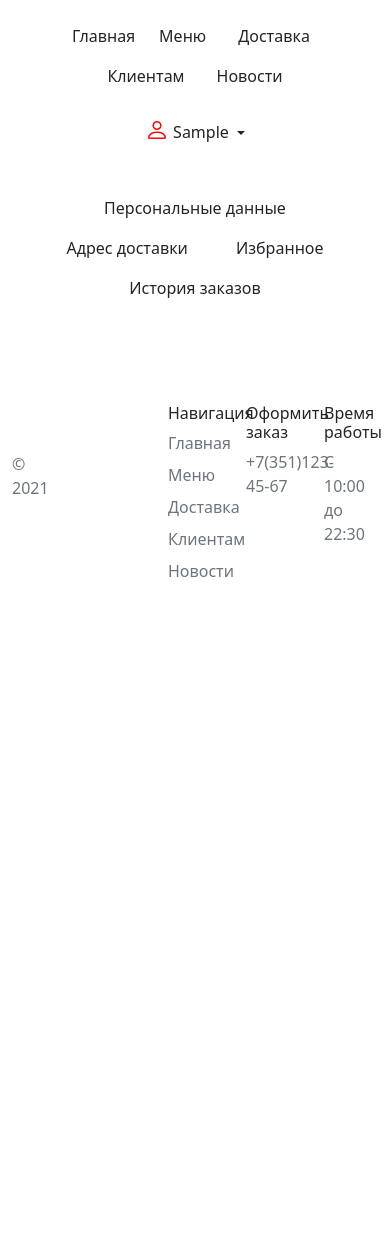
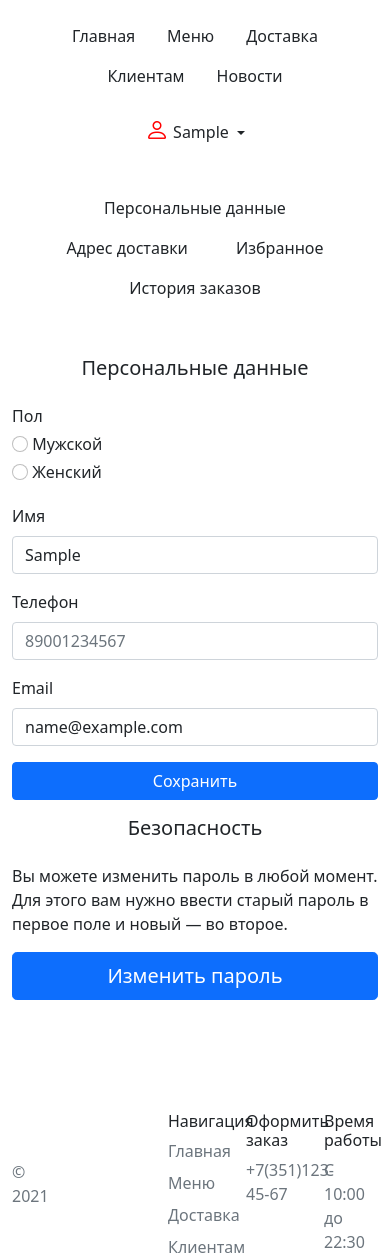
Before and after one commit to hungryseven/delivery_web_app, a Flask app: page /profile/info in a window 390 px wide. Shown: the top 1257 px of the page. Before the commit the page ends 577 px from the top, so only its background shows below. Run offline with Flask 2, Linux system fonts and the light colour scheme; the visitor is signed in with stand-in values (Sample User, id 1); data comes from the database, SQL or seed files in the repository; both versions use the stored data as it was after the commit; some libraries are stand-ins or nearby versions.

Commit message:
added personal info page

```diff
--- a/app/auth/forms.py
+++ b/app/auth/forms.py
@@ -8,7 +8,8 @@ validaion_messages = {
     'incorrect email': 'Неверный формат электронной почты',
     'not equal': 'Пароли не совпадают',
     'incorrect password': 'Неверный формат пароля',
-    'length': 'Пароль должен содержать минимум 8 символов'
+    'length': 'Пароль должен содержать минимум 8 символов',
+    'email not available': 'Введенный адрес электронной почты уже используется'
 }
 
 class LoginForm(FlaskForm):
@@ -36,4 +37,4 @@ class RegisterForm(FlaskForm):
     def validate_email(self, email):
         user = User.query.filter_by(email=email.data).first()
         if user is not None:
-            raise ValidationError('Введенный адрес электронной почты уже используется')
+            raise ValidationError(validaion_messages['email not available'])
--- a/app/models.py
+++ b/app/models.py
@@ -5,7 +5,9 @@ from werkzeug.security import generate_password_hash, check_password_hash
 class User(UserMixin, db.Model):
     id = db.Column(db.Integer, primary_key=True)
     first_name = db.Column(db.String(25))
+    sex = db.Column(db.String(7))
     email = db.Column(db.String(120), index=True, unique=True)
+    phone_number = db.Column(db.String(11), index=True)
     password_hash = db.Column(db.String(128))
 
     def __repr__(self):
--- a/app/profile/forms.py
+++ b/app/profile/forms.py
@@ -0,0 +1,44 @@
+from flask_wtf import FlaskForm
+from flask_login import current_user
+from app.models import User
+from wtforms import StringField, PasswordField, TelField, RadioField, SubmitField
+from wtforms.validators import DataRequired, Email, EqualTo, Length, Regexp, ValidationError
+
+validaion_messages = {
+    'data': 'Поле обязательно для заполнения',
+    'incorrect email': 'Неверный формат электронной почты',
+    'not equal': 'Пароли не совпадают',
+    'incorrect password': 'Неверный формат пароля',
+    'length': 'Пароль должен содержать минимум 8 символов',
+    'email not available': 'Введенный адрес электронной почты уже используется',
+    'phone not available': 'Введенный номер телефона уже используется'
+}
+
+class InfoForm(FlaskForm):
+    sex = RadioField('Пол', choices=['Мужской', 'Женский'], coerce=str)
+    first_name = StringField('Имя', validators=[DataRequired(message=validaion_messages['data'])])
+    phone_number = TelField('Телефон', validators=[])
+    email = StringField('Email', validators=[Email(message=validaion_messages['incorrect email'])])
+    submit_info = SubmitField('Сохранить')
+
+    def validate_phone_number(self, phone_number):
+        user = User.query.filter_by(phone_number=phone_number.data).first()
+        if user is not None and user != current_user and phone_number.data != '':
+            raise ValidationError(validaion_messages['phone not available'])
+
+    def validate_email(self, email):
+        user = User.query.filter_by(email=email.data).first()
+        if user is not None and user != current_user:
+            raise ValidationError(validaion_messages['email not available'])
+
+class PasswordForm(FlaskForm):
+    current_password = PasswordField(
+        'Текущий пароль', validators=[DataRequired(message=validaion_messages['data'])])
+    new_password = PasswordField(
+        'Новый пароль', validators=[DataRequired(message=validaion_messages['data']),
+                                    Length(min=8, max=20, message=validaion_messages['length']),
+                                    Regexp('^(?=.*[0-9])(?=.*[a-zA-Z])(?=\S+$).{1,}$', message=validaion_messages['incorrect password'])])
+    new_password2 = PasswordField(
+        'Повторите пароль', validators=[DataRequired(message=validaion_messages['data']),
+                                        EqualTo('new_password', message=validaion_messages['not equal'])])
+    submit_password = SubmitField('Сохранить')
--- a/app/profile/views.py
+++ b/app/profile/views.py
@@ -1,20 +1,45 @@
-from flask import redirect, url_for, render_template
-from flask_login import current_user
+from flask import redirect, url_for, render_template, flash
+from flask_login import current_user, login_required
+from app import db
+from app.models import User
 from app.profile import bp
+from app.profile.forms import InfoForm, PasswordForm
 
 
-@bp.route('/profile/info')
+@bp.route('/profile/info', methods=['GET', 'POST'])
+@login_required
 def info():
-    return render_template('profile/info.html', title='Персональные данные')
+    info_form = InfoForm()
+    password_form = PasswordForm()
+    if info_form.submit_info.data and info_form.validate():
+        current_user.sex = info_form.sex.data
+        current_user.first_name = info_form.first_name.data
+        current_user.phone_number = info_form.phone_number.data
+        current_user.email = info_form.email.data
+        db.session.commit()
+        flash('Данные успешно сохранены')
+        return redirect(url_for('profile.info'))
+    if password_form.submit_password.data and password_form.validate():
+        if not current_user.check_password(password_form.current_password.data):
+            flash('Неверный пароль')
+            return redirect(url_for('profile.info'))
+        current_user.set_password(password_form.new_password.data)
+        db.session.commit()
+        flash('Пароль успешно изменен')
+        return redirect(url_for('profile.info'))
+    return render_template('profile/info.html', title='Персональные данные', info_form=info_form, password_form=password_form)
 
-@bp.route('/profile/address')
+@bp.route('/profile/address', methods=['GET', 'POST'])
+@login_required
 def address():
     return render_template('profile/address.html', title='Адрес доставки')
 
 @bp.route('/profile/favourites')
+@login_required
 def favourites():
     return render_template('profile/favourites.html', title='Избранное')
 
 @bp.route('/profile/orders')
+@login_required
 def orders():
     return render_template('profile/orders.html', title='История заказов')
--- a/app/templates/auth/login.html
+++ b/app/templates/auth/login.html
@@ -36,7 +36,6 @@
                         Впервые у нас?
                         <a href="{{ url_for('auth.register') }}" class="text-decoration-none">Зарегистрироваться</a>
                     </p>
-
                 </div>
             </div>
         </div>
--- a/app/templates/base.html
+++ b/app/templates/base.html
@@ -18,7 +18,7 @@
           </a>
 
           <ul class="nav col-12 col-md-auto mb-3 justify-content-center mb-md-0">
-            <li><a href="{{ url_for('main.index') }}" class="nav-link px-2 link-dark active">Главная</a></li>
+            <li><a href="{{ url_for('main.index') }}" class="nav-link px-3 link-dark active">Главная</a></li>
             <li><a href="#" class="nav-link px-3 link-dark">Меню</a></li>
             <li><a href="#" class="nav-link px-3 link-dark">Доставка</a></li>
             <li><a href="#" class="nav-link px-3 link-dark">Клиентам</a></li>
--- a/app/templates/profile/_navbar.html
+++ b/app/templates/profile/_navbar.html
@@ -1,5 +1,5 @@
 
-    <div class="container">
+    <div class="container mb-5">
         <ul class="nav justify-content-center">
             <li class="nav-item">
               <a class="nav-link px-4 link-dark active" aria-current="page" href="#">Персональные данные</a>
--- a/app/templates/profile/info.html
+++ b/app/templates/profile/info.html
@@ -2,4 +2,100 @@
 
 {% block app_content %}
     {% include 'profile/_navbar.html' %}
+    {% include '_flashed.html' %}
+    <div class="container">
+        <div class="row d-flex justify-content-center">
+            <div class="col-12 col-md-6 col-lg-4 col-xl-4 mx-5">
+                <h5 class="mb-4 text-center">Персональные данные</h5>
+                <form action="" method="post" novalidate>
+                    {{ info_form.hidden_tag() }}
+                    <div class="mb-3">
+                        {{ info_form.sex.label(class_="mb-1") }}<br>
+                        {% for subfield in info_form.sex %}
+                            <tr>
+                                <td>{{ subfield(class_="form-check-input") }}</td>
+                                <td>{{ subfield.label(class_="form-check-label mb-1") }}</td>
+                            </tr><br>
+                        {% endfor %}
+                    </div>
+                    <div class="mb-3">
+                        {{ info_form.first_name.label(class_="form-label", for="InputName") }}
+                        {{ info_form.first_name(class_="form-control", id="InputName", value=current_user.first_name) }}
+                        {% for error in info_form.first_name.errors %}
+                            <span style="color: red;">{{ error }}</span>
+                        {% endfor %}
+                    </div>
+                    <div class="mb-3">
+                        {{ info_form.phone_number.label(class_="form-label", for="InputPhone") }}
+                        {% if not current_user.phone_number %}
+                            {{ info_form.phone_number(class_="form-control", id="InputPhone", placeholder="89001234567", value='') }}
+                        {% else %}
+                            {{ info_form.phone_number(class_="form-control", id="InputPhone", placeholder="89001234567", value=current_user.phone_number) }}
+                        {% endif %}
+                        {% for error in info_form.phone_number.errors %}
+                            <span style="color: red;">{{ error }}</span>
+                        {% endfor %}
+                    </div>
+                    <div class="mb-3">
+                        {{ info_form.email.label(class_="form-label", for="InputEmail") }}
+                        {{ info_form.email(class_="form-control", id="InputEmail", value=current_user.email) }}
+                        {% for error in info_form.email.errors %}
+                            <span style="color: red;">{{ error }}</span>
+                        {% endfor %}
+                    </div>
+                    <div class="mb-3">
+                        {{ info_form.submit_info(class_="btn btn-primary w-100") }}
+                    </div>
+                </form>
+            </div>
+            <div class="col-12 col-md-6 col-lg-4 col-xl-4 mx-5">
+                <h5 class="mb-4 text-center">Безопасность</h5>
+                <div class="mt-1">
+                    <p>
+                        Вы можете изменить пароль в любой момент.
+                        Для этого вам нужно ввести старый пароль в первое поле и новый — во второе.
+                    </p>
+                </div>
+                <button class="btn btn-primary btn-lg w-100 mb-3" type="button" data-bs-toggle="collapse" data-bs-target="#collapse">
+                    Изменить пароль
+                </button>
+                <div class="collapse" id="collapse">
+                    <form action="" method="post" novalidate>
+                        {{ password_form.hidden_tag() }}
+                        <div class="mb-3">
+                            {{ password_form.current_password.label(class_="form-label", for="InputCurrentPassword") }}
+                            {{ password_form.current_password(class_="form-control", id="InputCurrentPassword") }}
+                            {% for error in password_form.current_password.errors %}
+                                <span style="color: red;">{{ error }}</span>
+                            {% endfor %}
+                            <div class="mt-1">
+                                <p><a href="#" class="text-decoration-none">Забыли пароль?</a></p>
+                            </div>
+                        </div>
+                        <div class="mb-3">
+                            {{ password_form.new_password.label(class_="form-label", for="InputNewPassword") }}
+                            {{ password_form.new_password(class_="form-control", id="InputNewPassword") }}
+                            {% for error in password_form.new_password.errors %}
+                                <span style="color: red;">{{ error }}</span>
+                            {% endfor %}
+                            <div id="PasswordHelp" class="form-text">
+                                Ваш пароль должен состоять из 8-20 символов, содержать буквы и цифры и не должен содержать пробелов,
+                                специальных символов или эмодзи.
+                            </div>
+                        </div>
+                        <div class="mb-3">
+                            {{ password_form.new_password2.label(class_="form-label", for="InputNewPassword2") }}
+                            {{ password_form.new_password2(class_="form-control", id="InputNewPassword2") }}
+                            {% for error in password_form.new_password2.errors %}
+                                <span style="color: red;">{{ error }}</span>
+                            {% endfor %}
+                        </div>
+                        <div class="mb-3">
+                            {{ password_form.submit_password(class_="btn btn-primary w-100") }}
+                        </div>
+                    </form>
+                </div>
+            </div>
+        </div>
+    </div>
 {% endblock %}
```
Also changed, not shown: migrations/versions/0ad31af31865_added_sex_and_phone_col_in_user_table.py (added, +32 -0 lines), db.db.
